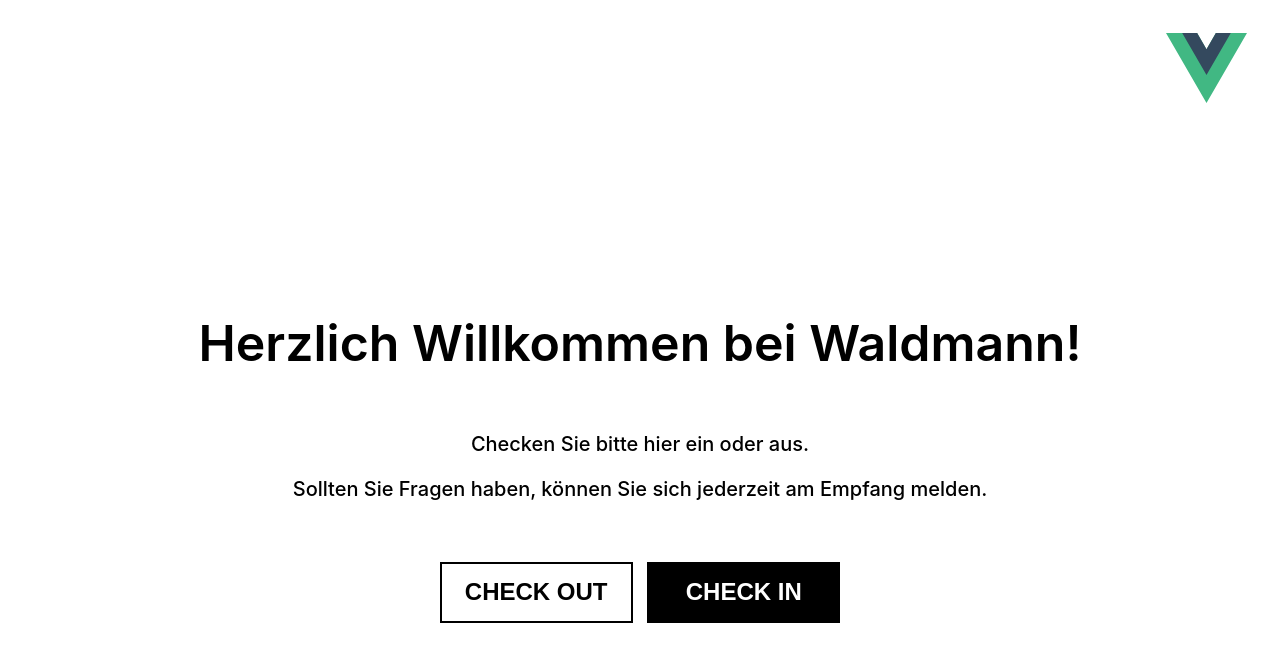
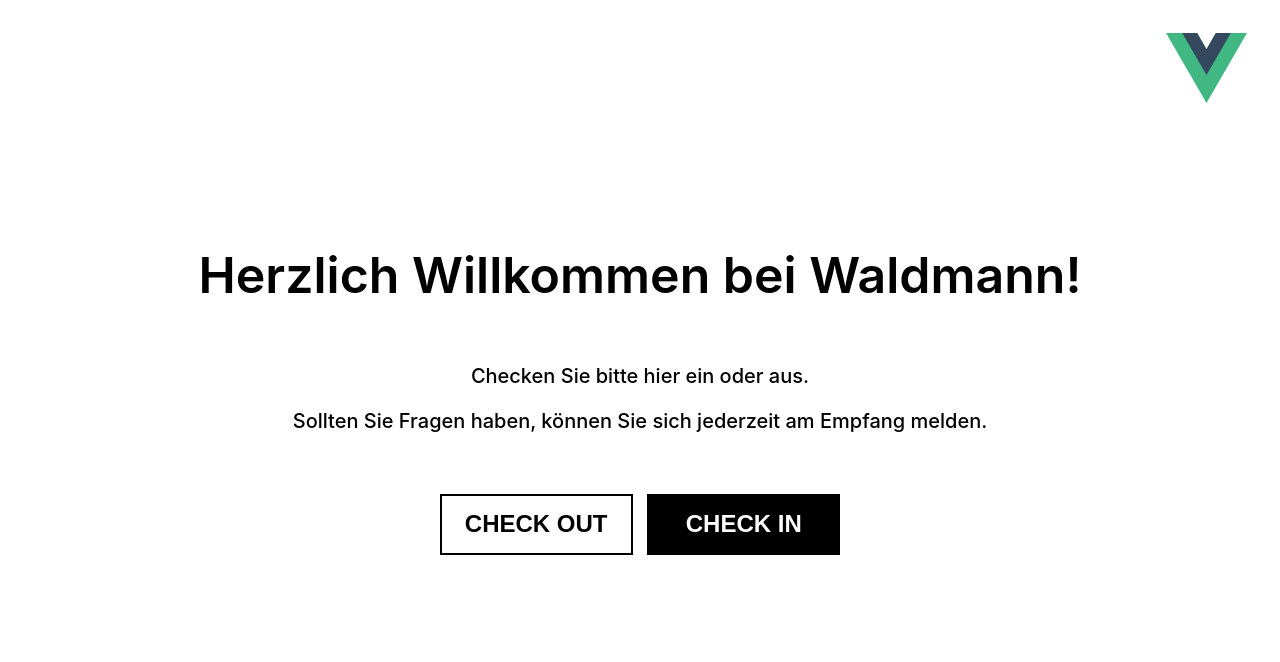
Before and after one commit to patschwendeman/checkin-vue-app, a Vue app: page / in a window 1280 px wide. Shown: the top 662 px of the page. Built offline with nearby package versions, Linux system fonts and the light colour scheme.

Commit message:
Update main css container

```diff
--- a/src/assets/main.css
+++ b/src/assets/main.css
@@ -19,12 +19,11 @@ a,
   justify-content: center;
   align-items: center;
   flex-direction: column;
-  margin-top: 136px;
   height: 100%;
   width: 100%;
   bottom: 0;
   box-sizing: border-box;
-  padding: 136px 33px 0 33px;
+  padding: 136px 33px 136px 33px;
 }
 
 h1 {
```
